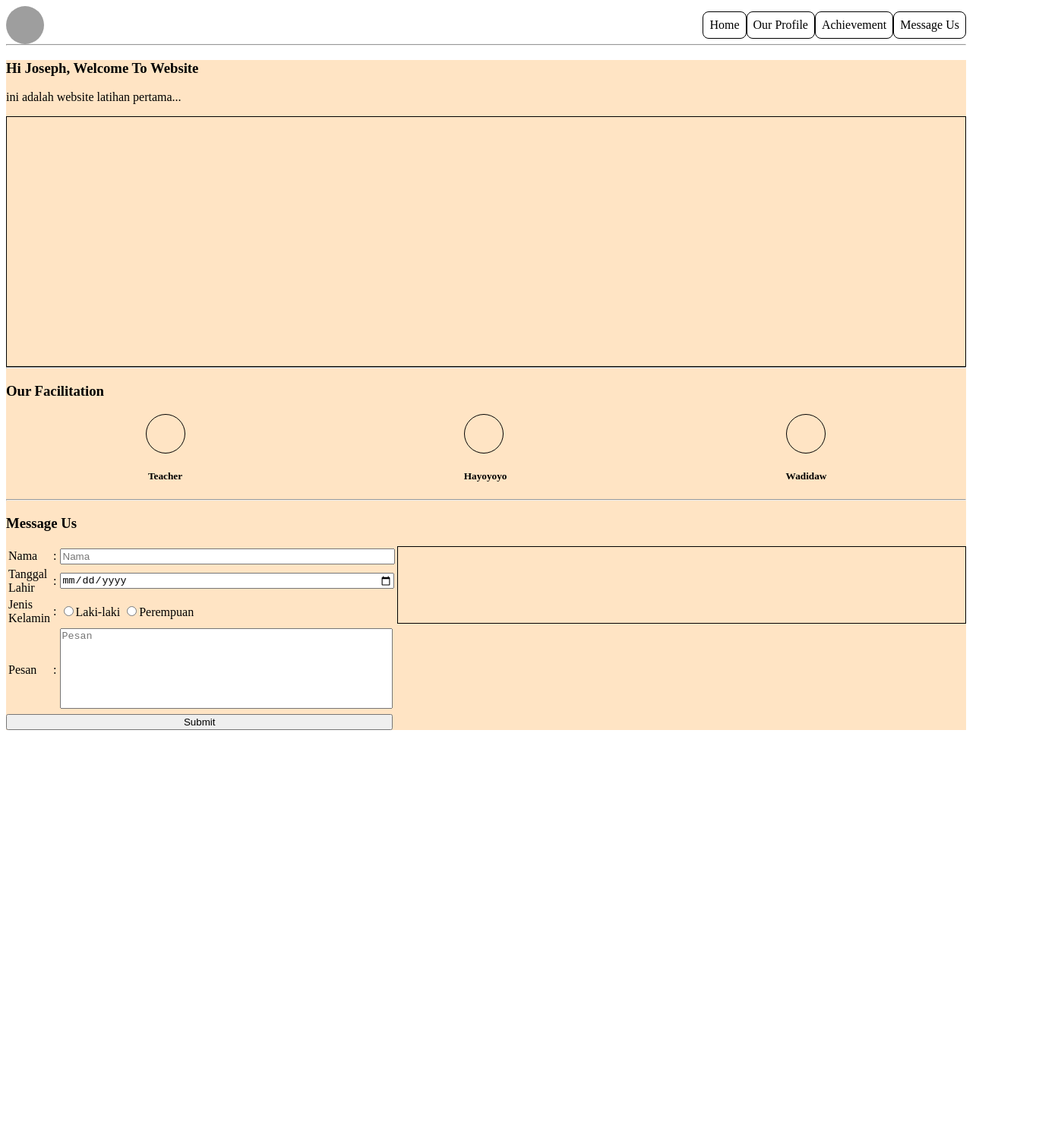
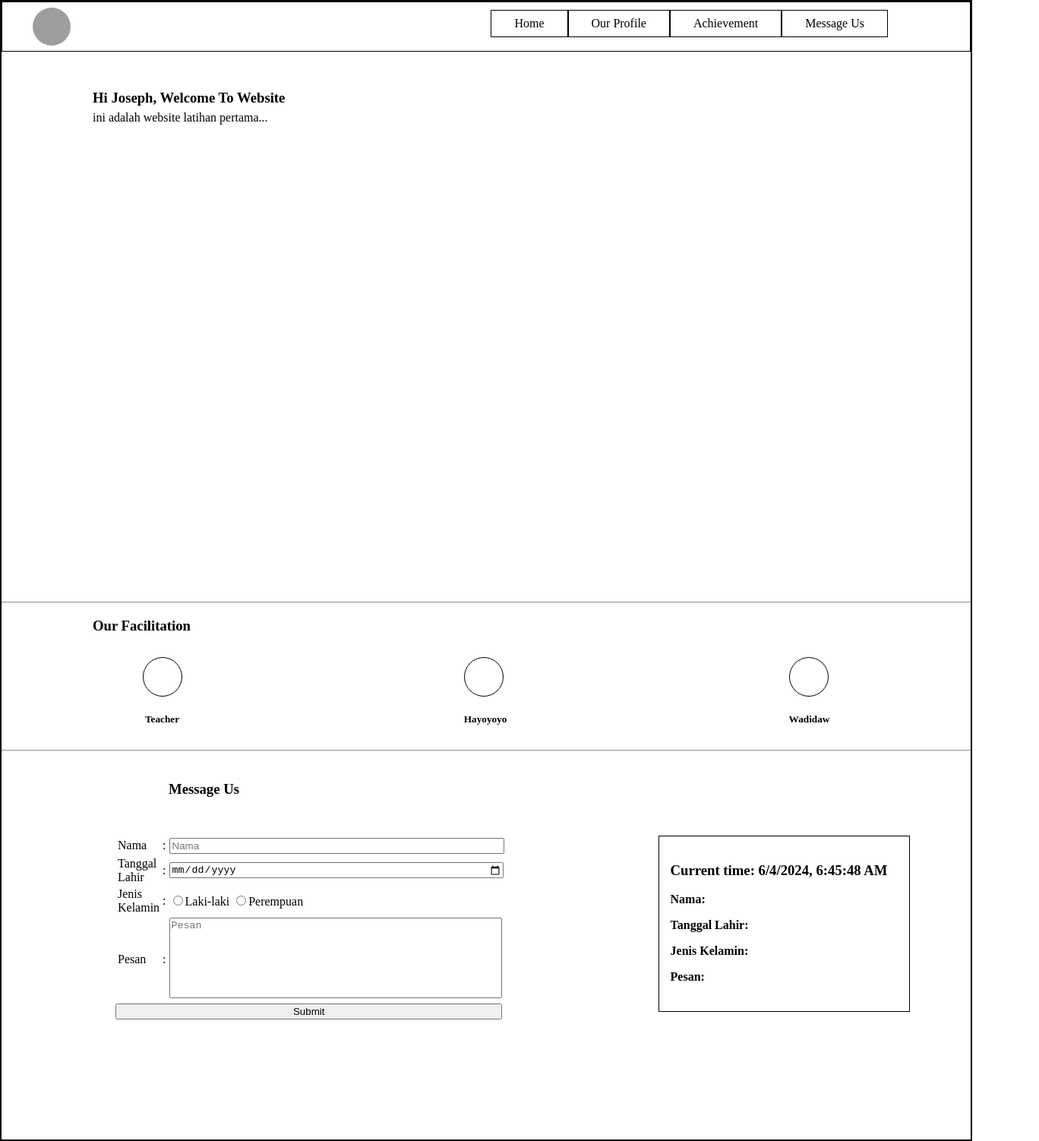
Before and after one commit to revou-fundamental-course/27-may-24-Ocep23, a plain HTML site: page index.html in a window 1280 px wide. Shown: the whole page at 76% size, 1368 px wide, since content can reach past the window. Before the commit the page ends 969 px from the top, so only its background shows below. Drawn offline with Linux system fonts and the light colour scheme; grey boxes are pictures that could not be loaded.

Commit message:
update 1

```diff
--- a/css/styles.css
+++ b/css/styles.css
@@ -1,12 +1,14 @@
 /* Ini Css */
-
+body {
+    margin: 0;
+    border: 2px solid black;
+}
 nav {
     display: flex;
     justify-content: space-between;
-}
-nav > section {
-    display: flex;
     align-items: center;
+    border: 1px solid black;
+    margin: 0;
 }
 .logo-icon {
     height: 50px;
@@ -15,34 +17,77 @@ nav > section {
     background-image: url(https://images.glints.com/unsafe/glints-dashboard.s3.amazonaws.com/company-logo/a32f81155cd0d4f16d36aef74f7d2644.png);
     background-size: cover;
     background-repeat: no-repeat;
+    align-items: center;
+    margin-left: 40px;
+    margin-top: 7px;
+    margin-bottom: 7px;
 }
-.nav-item{
+nav ul {
+    list-style-type: none;
+    margin: 2px;
+    padding-right: 8px;
+    padding-left: 8px;
+    padding-bottom: 8px;
+    overflow: hidden;
+    background-color: white;
+    display: flex;
+    align-items: center;
+    margin-right: 100px;
+}
+  nav li {
+    float: left;
+}
+  nav li a {
+    display: flex;
+    color: black;
+    text-align: center;
+    padding-left: 30px;
+    padding-right: 30px;
+    padding-top: 8px;
+    padding-bottom: 8px;
+    text-decoration: none;
     border: 1px solid black;
-    padding: 8px;
-    border-radius: 8px;
-    color: black;
-    text-decoration: none;
+}
+  nav li a:hover {
+    background-color: #111;
 }
 hr {
     margin: 0;
+    margin-top: 10px;
+}
+header {
+    margin-left: 120px;
+    margin-bottom: 40px;
+}
+header > h1{
+    margin-bottom: -10px;
 }
 .section-container {
-    background-color: bisque;
+    background-color: white;
+    margin-top: 50px;
 }
 .banner-container {
-    height: 328px;
-    border: 1px solid black;
+    width: 1366px;
+    height: 578px;
 }
 .facility-list {
     display: flex;
     justify-content: space-around;
 }
+form {
+    padding-left: 150px;
+    height: 400px;
+}
 .form-result {
-    height: 100px;
+    height: 200px;
     border: 1px solid black;
+    margin-left: 200px;
+    margin-right: 80px;
+    padding: 15px;
 }
 .section-message-us {
     display: flex;
+    padding-top: 20px;
 }
 .result-container {
     width: 100%;
--- a/index.html
+++ b/index.html
@@ -9,27 +9,26 @@
 
 <body>
     <nav>
-        <div class="logo-icon"></div>
+        <div class="logo-icon">
 
-        <section>
-            <a class="nav-item" href="#home">Home</a>
-            <a class="nav-item" href="#facilitation">Our Profile</a>
-            <a class="nav-item" href="#">Achievement</a>
-            <a class="nav-item" href="#message-us">Message Us</a>
-        </section>
+        </div>
+        <ul>
+            <li><a href="#home">Home</a></li>
+            <li><a href="#facilitation">Our Profile</a></li>
+            <li><a href="#">Achievement</a></li>
+            <li><a href="#message-us">Message Us</a></li>
+        </ul>
     </nav>
-
-    <hr>
 
     <section class="section-container">
         <!-- Home -->
         <section id="home">
             <header>
-                <h1> Hi Joseph, Welcome To Website</h1>
+                <h1> Hi <span id="name">Joseph</span>,  Welcome To Website</h1>
+                <p>ini adalah website latihan pertama...</p>
             </header>
 
             <article>
-                <p>ini adalah website latihan pertama...</p>
                 <div class="banner-container">
 
                 </div>
@@ -67,8 +66,8 @@
 
         <!-- Message Us -->
         <section id="message-us">
-            <header>
-                <h1>Message Us</h1>
+            <header style="padding-top: 20px;">
+                <h1 style="padding-left: 100px;">Message Us</h1>
             </header>
 
 
@@ -77,29 +76,29 @@
                 <section>
                     <form>
                         <table>
-                            <tr class="input-form" id="nama">
+                            <tr class="input-form">
                                  <td>Nama</td>
                                 <td>:</td>
                                 <td>
                                     <input type="text" name="nama" id="nama" placeholder="Nama" style="width: 433px;">
                                  </td>
                             </tr>
-                            <tr class="input-form" id="tgl_lahir">
+                            <tr class="input-form">
                                 <td>Tanggal Lahir</td>
                                 <td>:</td>
                                 <td>
-                                    <input type="date" name="tgl_lahir" id="tgl_lahir" placeholder="dd/mm/year" style="width: 435px;">
+                                    <input required="true" type="date" name="tgl_lahir" id="tgl_lahir" placeholder="dd/mm/year" style="width: 435px;">
                                 </td>
                             </tr>
-                            <tr class="input-form" id="jkel">
+                            <tr class="input-form">
                                 <td>Jenis Kelamin</td>
                                 <td>:</td>
                                 <td>
-                                    <input type="radio" name="jkel" id="laki-laki" class="laki-laki">Laki-laki
-                                    <input type="radio" name="jkel" id="perempuan" class="perempuan">Perempuan
+                                    <input required="true" type="radio" name="gender" id="laki-laki" value="Laki-laki">Laki-laki
+                                    <input required="true" type="radio" name="gender" id="perempuan" value="Perempuan">Perempuan
                                 </td>
                             </tr>
-                            <tr class="input-form" id="pesan">
+                            <tr class="input-form">
                                 <td>Pesan</td>
                                 <td>:</td>
                                 <td>
@@ -107,14 +106,18 @@
                                 </td>
                             </tr>
                         </table>
-                        <input type="submit" value="Submit" style="width: 99%;">
+                        <input id="submit" type="submit" value="Submit" style="width: 99%;">
                     </form>
                 </section>
 
                 <!-- Result -->
                 <section class="result-container">
                     <div class="form-result">
-
+                        <h3>Current time: <span id="current-time"></span></h3>
+                        <p><strong>Nama:</strong> <span id="display-nama"></span></p>
+                        <p><strong>Tanggal Lahir:</strong> <span id="display-tanggal"></span></p>
+                        <p><strong>Jenis Kelamin:</strong> <span id="display-kelamin"></span></p>
+                        <p><strong>Pesan:</strong> <span id="display-pesan"></span></p>
                     </div>
                 </section>
 
@@ -126,6 +129,7 @@
     <footer>
 
     </footer>
+    <script src="js/script.js"></script>
 </body>
 
 </html>
--- a/js/script.js
+++ b/js/script.js
@@ -1 +1,39 @@
 // Ini Javascript
+
+// function replaceName() {
+//     let name = prompt("Siapakah Nama Anda?", "");
+//     document.getElementById("name").innerHTML = name
+// }
+// replaceName();
+
+let nameInput = document.getElementById('nama')
+document.getElementById("submit").addEventListener("click", function() {
+    const nm = nameInput.value
+    if (nm == ""){
+        document.getElementById("error-name").innerHTML = "Nama Tidak Boleh Kosong!"
+    } else {
+        document.getElementById('nama').innerHTML = nama
+    }
+})
+
+// Get current time and display
+const currentTimeSpan = document.getElementById('current-time');
+const now = new Date();
+currentTimeSpan.textContent = now.toLocaleString(); // Displays time in local format
+
+
+// Handle form submission (you'll need to add actual submission logic here)
+const form = document.querySelector('form');
+form.addEventListener('submit', (event) => {
+  event.preventDefault(); // Prevent default form submission
+
+  // Get form values
+  const nama = document.getElementById('nama').value;
+  const tanggalLahir = document.getElementById('tanggal_lahir').value;
+  const jenisKelamin = document.querySelector('input[name="jenis_kelamin"]:checked').value;
+  const pesan = document.getElementById('pesan').value;
+
+  // Display values in the message area (update the spans)
+  document.getElementById('display-nama').textContent = nama;
+  // ... (and so on for other fields)
+});
```
